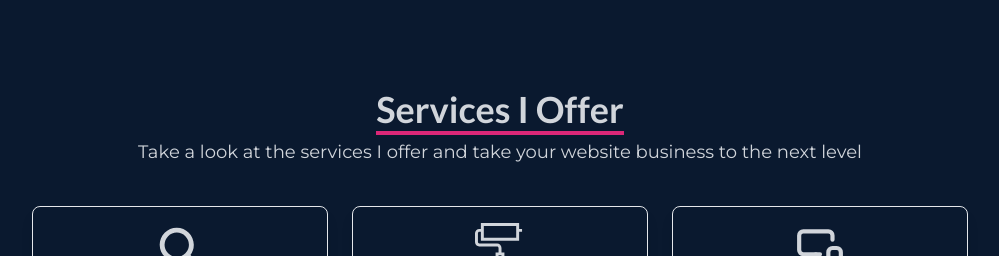
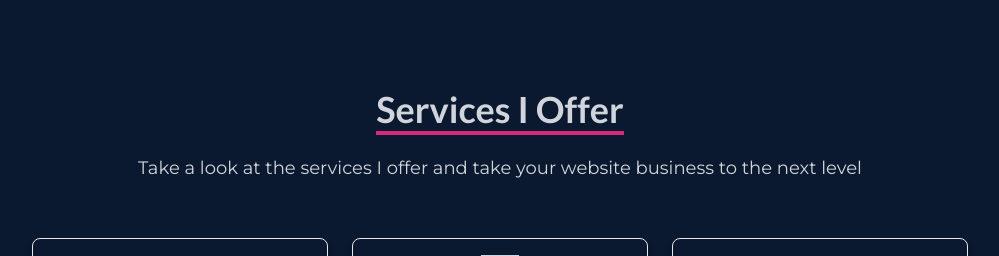
Before and after one commit to Kev-Villegas/personal-portfolio, a React (Vite) app: page / in a window 1280 px wide. Shown: the part 1180-1436 px from the top of the page, without its empty margins (140-1139 px from the left). Built offline with nearby package versions, Linux system fonts and the light colour scheme.

Commit message:
Fixing padding

```diff
--- a/src/components/Services.jsx
+++ b/src/components/Services.jsx
@@ -15,7 +15,7 @@ const Services = () => {
           <h1 className='text-4xl font-bold inline border-b-4 border-pink-600 font-lato'>
             Services I Offer
           </h1>
-          <h2 className='text-lg text-gray-300 px-4 py-2 font-montserrat'>
+          <h2 className='text-lg text-gray-300 px-4 py-6 font-montserrat'>
             Take a look at the services I offer and take your website business
             to the next level
           </h2>
```
